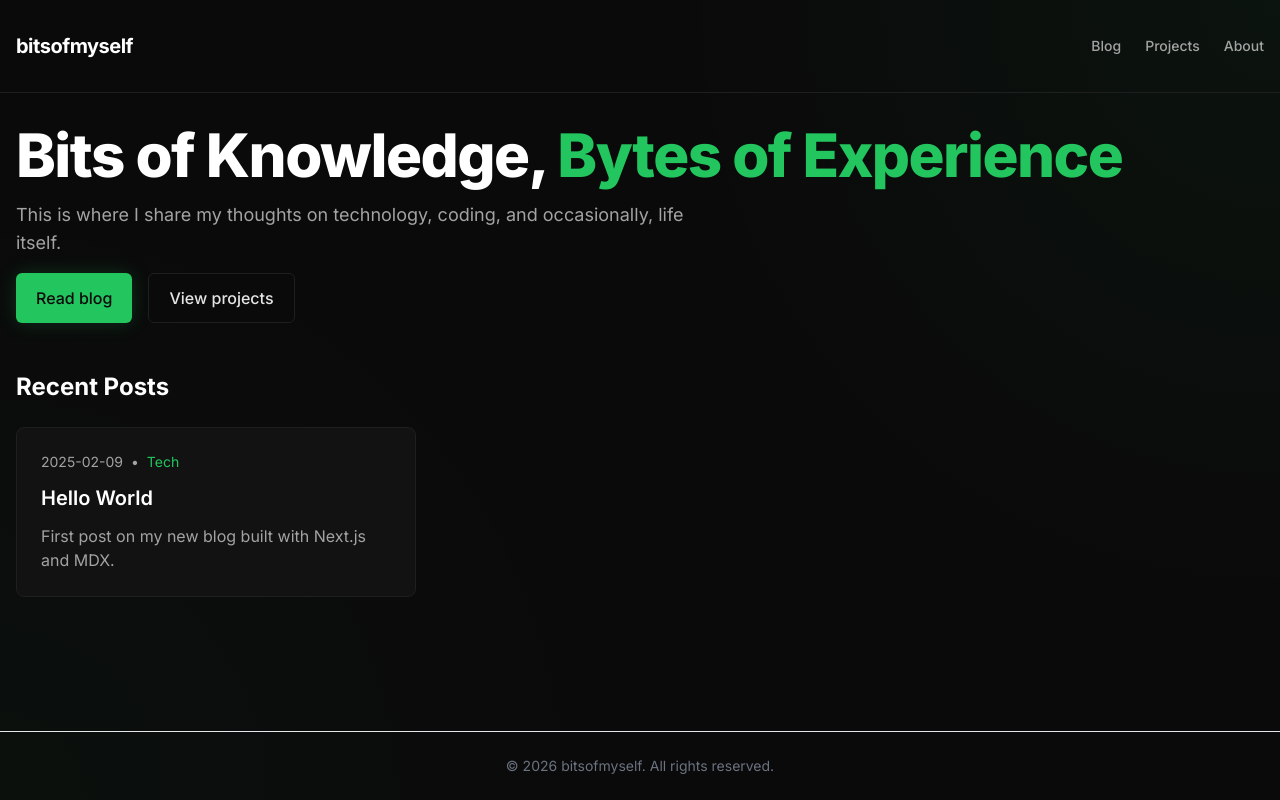
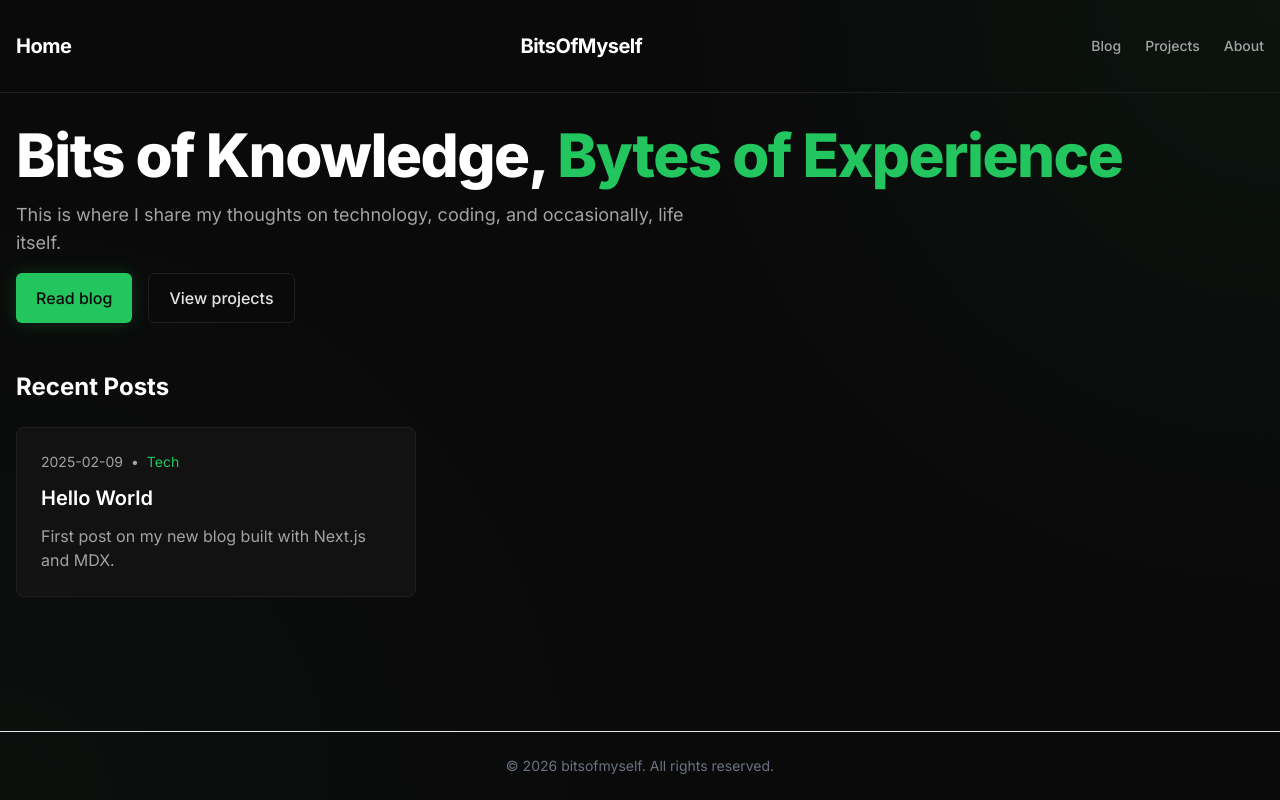
Before and after one commit to joeyoggie/bitsofmyself, a Next.js app: page / in a window 1280 px wide. Built offline with nearby package versions, Linux system fonts and the light colour scheme.

Commit message:
feat: Update site title to 'BitsOfMyself' and adjust navigation links in the header.

```diff
--- a/src/app/layout.tsx
+++ b/src/app/layout.tsx
@@ -6,7 +6,7 @@ import Navbar from '@/components/Navbar'
 const inter = Inter({ subsets: ['latin'] })
 
 export const metadata: Metadata = {
-  title: 'bitsofmyself - Joey',
+  title: 'BitsOfMyself',
   description: 'Bits of myself - A tech and personal blog.',
 }
 
--- a/src/components/Navbar.tsx
+++ b/src/components/Navbar.tsx
@@ -5,7 +5,10 @@ export default function Navbar() {
         <nav className="w-full py-6 md:py-8 border-b border-dark-border">
             <div className="container mx-auto px-4 flex justify-between items-center">
                 <Link href="/" className="text-xl font-bold tracking-tight text-white hover:text-brand-400 transition-colors">
-                    bitsofmyself
+                    Home
+                </Link>
+                <Link href="/" className="text-xl font-bold tracking-tight text-white hover:text-brand-400 transition-colors">
+                    BitsOfMyself
                 </Link>
                 <div className="flex gap-6">
                     <Link href="/blog" className="text-sm font-medium text-dark-muted hover:text-brand-400 transition-colors">
```
